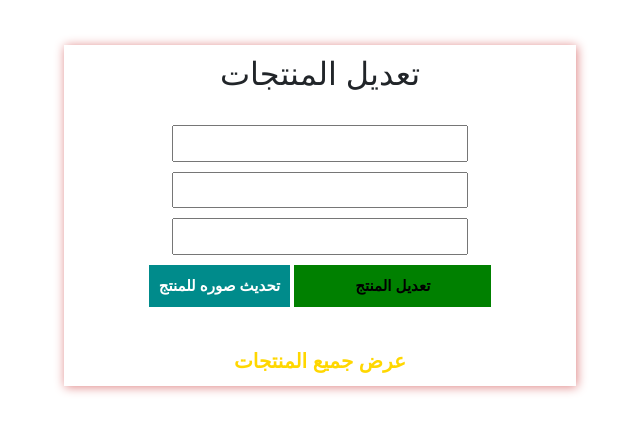
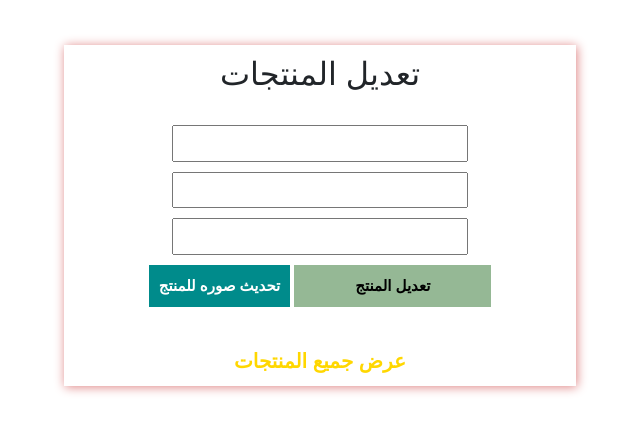
Before and after one commit to h4nas/store-wepsit, a PHP site: page /updata.php?id=1 in a window 1280 px wide. Shown: the top 433 px of the page, without its empty margins (320-960 px from the left). Run offline with PHP 8.4, Linux system fonts and the light colour scheme; data that the repository does not hold is empty.

Commit message:
editing button color to green in indix.css file

```diff
--- a/index.css
+++ b/index.css
@@ -22,7 +22,7 @@ button{
     width: 40%;
     font-weight: bold;
     font-size: 15px;
-    background-color: green;
+    background-color: rgb(149, 184, 149);
     cursor: pointer;
     font-family: 'cairo',sans-serif;
     margin-bottom: 15px;
```
